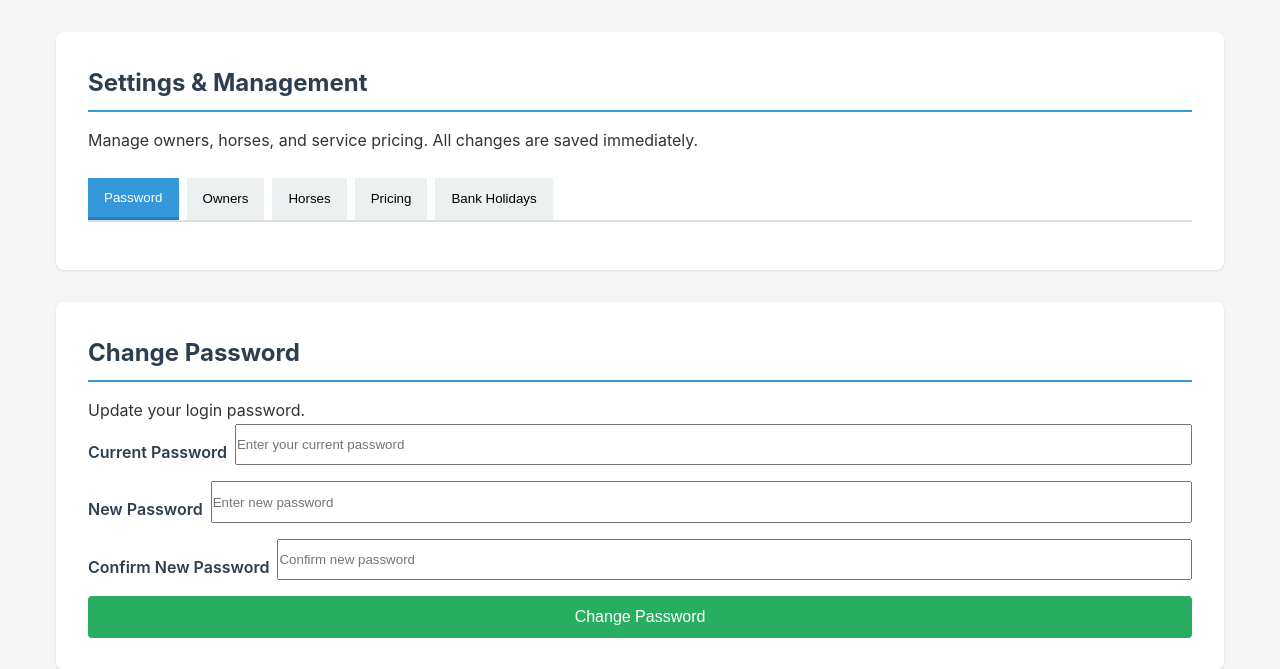
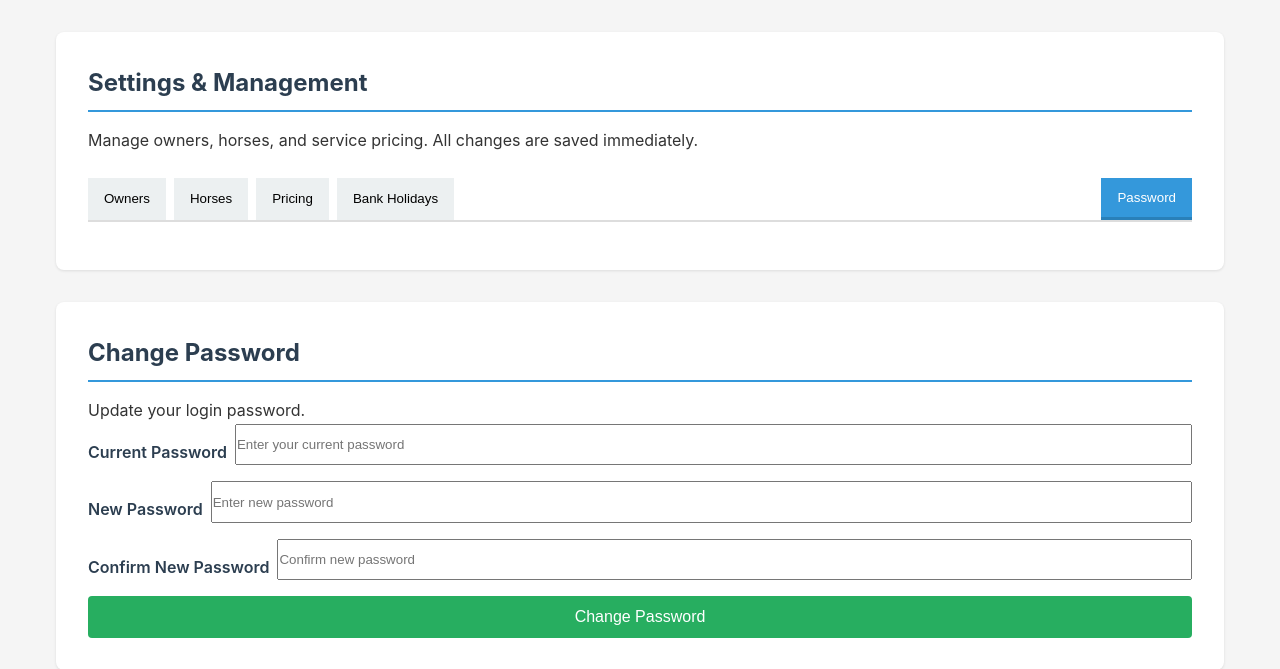
Before and after one commit to eaglebusinessconsultingltd-dev/cassies-invoicing, a Flask app: page /settings in a window 1280 px wide. Shown: the part 170-839 px from the top of the page. Run offline with Flask 3, Linux system fonts and the light colour scheme; a user stored in the database is signed in; data comes from the database, SQL or seed files in the repository.

Commit message:
tab order

```diff
--- a/templates/settings.html
+++ b/templates/settings.html
@@ -113,11 +113,11 @@
 
     <!-- Tab Navigation -->
     <div style="display: flex; gap: 0.5rem; margin: 1.5rem 0 1rem 0; flex-wrap: wrap; border-bottom: 2px solid #ddd;">
-        <button class="tab-btn active" data-tab="password" style="padding: 0.75rem 1rem; border: none; background: #3498db; color: white; border-bottom: 3px solid #2980b9; cursor: pointer;">Password</button>
         <button class="tab-btn" data-tab="owners" style="padding: 0.75rem 1rem; border: none; background: #ecf0f1; cursor: pointer;">Owners</button>
         <button class="tab-btn" data-tab="horses" style="padding: 0.75rem 1rem; border: none; background: #ecf0f1; cursor: pointer;">Horses</button>
         <button class="tab-btn" data-tab="pricing" style="padding: 0.75rem 1rem; border: none; background: #ecf0f1; cursor: pointer;">Pricing</button>
         <button class="tab-btn" data-tab="bank-holidays" style="padding: 0.75rem 1rem; border: none; background: #ecf0f1; cursor: pointer;">Bank Holidays</button>
+        <button class="tab-btn active" data-tab="password" style="padding: 0.75rem 1rem; border: none; background: #3498db; color: white; border-bottom: 3px solid #2980b9; cursor: pointer; margin-left: auto;">Password</button>
     </div>
 </div>
 
```
